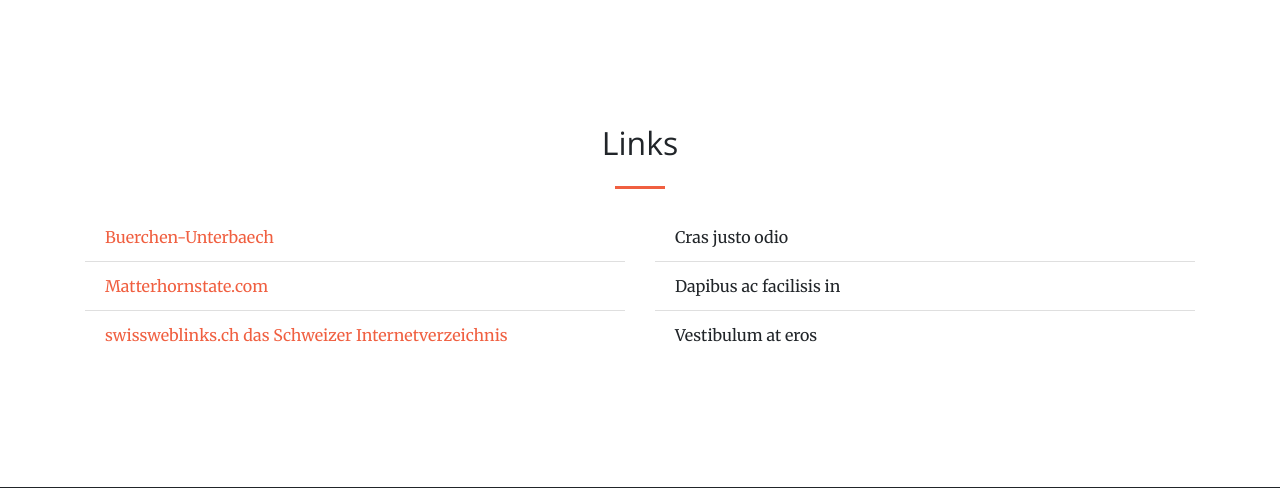
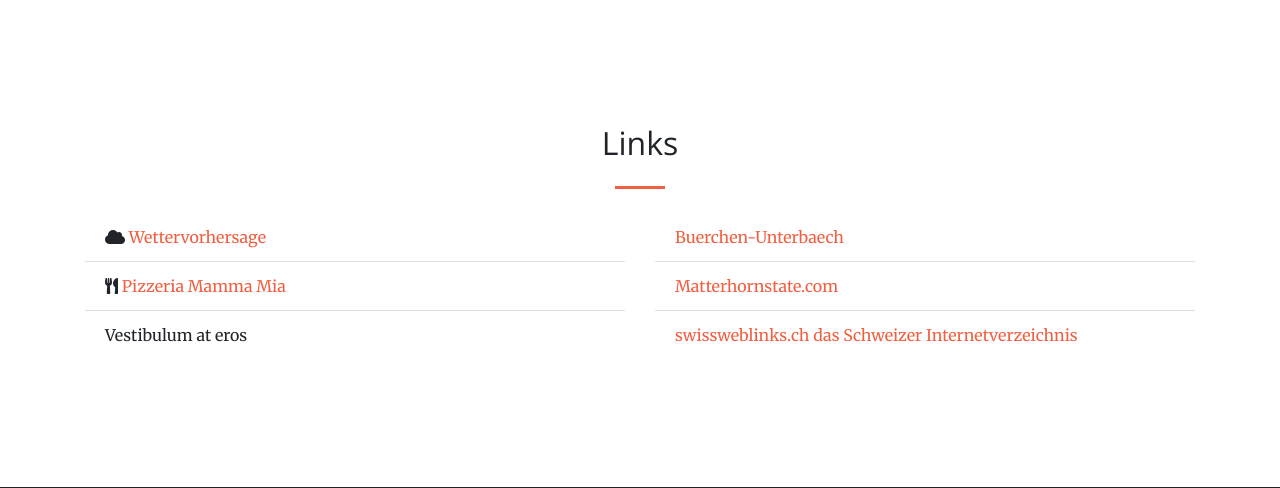
Before and after one commit to kkroesch/fewo-scheduler, a Django app: template website/template/index.html in a window 1280 px wide. Shown: the part 3467-3955 px from the top of the page. Run offline with Django 3.2, Linux system fonts and the light colour scheme; the template is opened without the code that fills it, so the values that code supplies are empty; some libraries are stand-ins or nearby versions.

Commit message:
Added Links and recent Fontawesome

```diff
--- a/website/template/index.html
+++ b/website/template/index.html
@@ -14,7 +14,7 @@
     <link href="vendor/bootstrap/css/bootstrap.min.css" rel="stylesheet">
 
     <!-- Custom fonts for this template -->
-    <link href="vendor/font-awesome/css/font-awesome.min.css" rel="stylesheet" type="text/css">
+    <link href="https://use.fontawesome.com/releases/v5.0.8/css/all.css" rel="stylesheet">
     <link href='https://fonts.googleapis.com/css?family=Open+Sans:300italic,400italic,600italic,700italic,800italic,400,300,600,700,800' rel='stylesheet' type='text/css'>
     <link href='https://fonts.googleapis.com/css?family=Merriweather:400,300,300italic,400italic,700,700italic,900,900italic' rel='stylesheet' type='text/css'>
 
@@ -130,7 +130,7 @@
       </div>
     </section>
 
-    <section class="p-0" id="portfolio">
+    <section class="p-0">
       <div class="container-fluid p-0">
         <div class="row no-gutters popup-gallery">
           <div class="col-lg-4 col-sm-6">
@@ -227,7 +227,7 @@
       </div>
     </section>
 
-    <section class="bg-dark text-white">
+    <section class="bg-dark text-white" id="portfolio">
       <div class="container">
           <h2 class="section-heading text-white text-center">Die Wohnung</h2>
           <hr class="light my-4">
@@ -308,16 +308,16 @@
         <div class="row">
           <div class="col-sm">
             <ul class="list-group list-group-flush">
-              <li class="list-group-item"><a href="http://www.buerchen-unterbaech.ch/">Buerchen-Unterbaech</a></li>
-              <li class="list-group-item"><a href="http://www.matterhornstate.com/de/welcome.cfm">Matterhornstate.com</a></li>
-              <li class="list-group-item"><a href="http://www.swissweblinks.ch " target="_blank"> swissweblinks.ch das Schweizer Internetverzeichnis </a></li>
+              <li class="list-group-item"><i class="fa fa-cloud"></i>&nbsp;<a href="https://kachelmannwetter.com/ch/vorhersage/2661326-buerchen/lighttrend">Wettervorhersage</a></li>
+              <li class="list-group-item"><i class="fa fa-utensils"></i>&nbsp;<a href="http://www.restmammamia.ch/Speisekarte.html">Pizzeria Mamma Mia</a></li>
+              <li class="list-group-item">Vestibulum at eros</li>
             </ul>
           </div>
           <div class="col-sm">
             <ul class="list-group list-group-flush">
-              <li class="list-group-item">Cras justo odio</li>
-              <li class="list-group-item">Dapibus ac facilisis in</li>
-              <li class="list-group-item">Vestibulum at eros</li>
+              <li class="list-group-item"><a href="http://www.buerchen-unterbaech.ch/">Buerchen-Unterbaech</a></li>
+              <li class="list-group-item"><a href="http://www.matterhornstate.com/de/welcome.cfm">Matterhornstate.com</a></li>
+              <li class="list-group-item"><a href="http://www.swissweblinks.ch " target="_blank"> swissweblinks.ch das Schweizer Internetverzeichnis </a></li>
             </ul>
           </div>
         </div>
```
